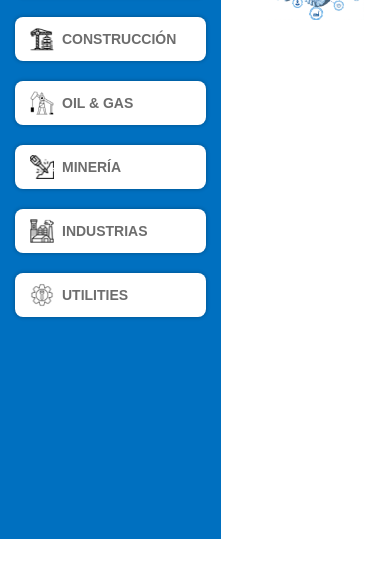
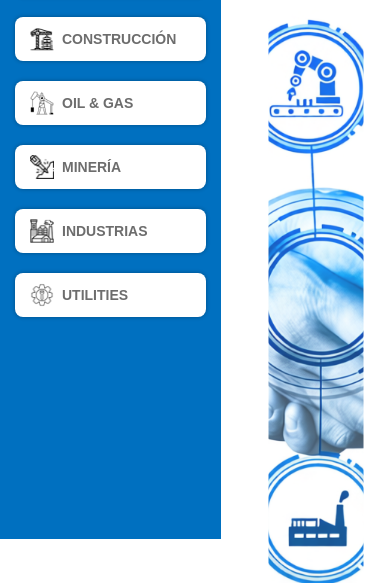
Before and after one commit to DPI123-WEB/NORMAS, a plain HTML site: page index.html in a window 390 px wide. Shown: the part 305-888 px from the top of the page. Drawn offline with Linux system fonts and the light colour scheme.

Commit message:
actualizar index.html con responsive

```diff
--- a/index.html
+++ b/index.html
@@ -104,9 +104,9 @@
             width: 50%;
             height: 80%;
             background-image: url('fondo1.png');
-            background-size: contain;
+            background-size: cover;
             background-repeat: no-repeat;
-            background-position: top center;
+            background-position:center;
             opacity: 0.9;
             pointer-events: none;
             z-index: 0;
```
